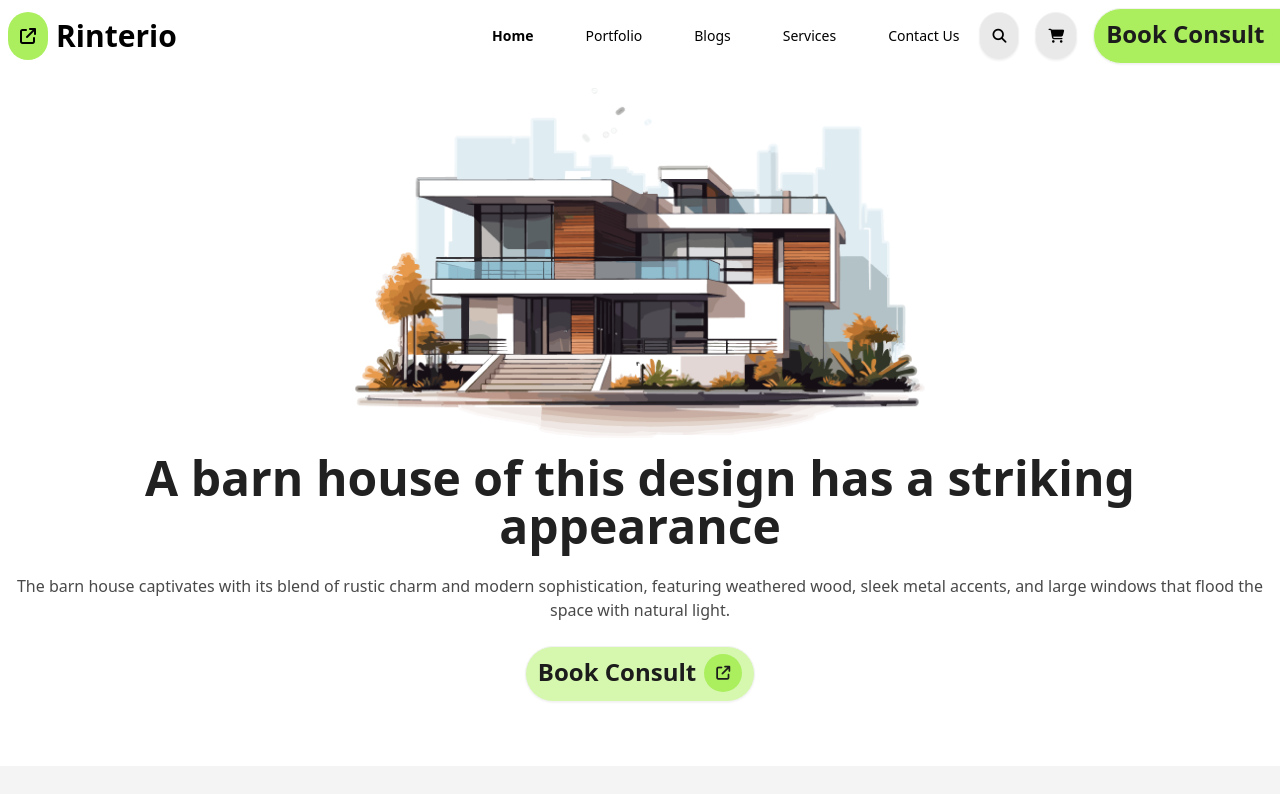
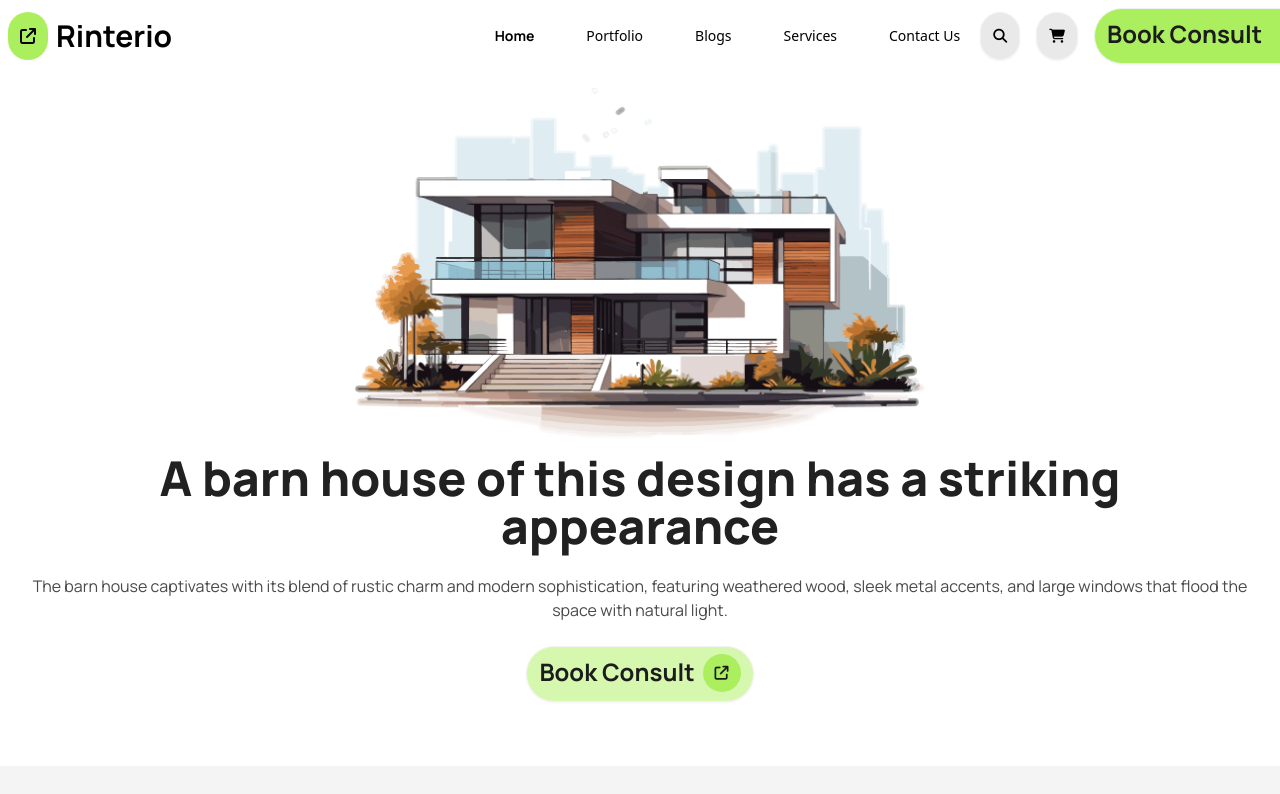
Before and after one commit to farhanarnob44/house-design-project, a plain HTML site: page index.html in a window 1280 px wide. Shown: the top 794 px of the page. Drawn offline with nearby package versions, Linux system fonts and the light colour scheme.

Commit message:
final touchup done

```diff
--- a/index.html
+++ b/index.html
@@ -19,10 +19,10 @@
     <!-- shared styles are here  -->
 
     <style>
-      /* .manrope-font {
+       .manrope-font {
   font-family: "Manrope", sans-serif;
 
-} */
+}
 .banner-section{
   background-color: linear-gradient(0.00deg, rgb(255, 255, 255),rgba(255, 255, 255, 0) 100%);;
 }
```
